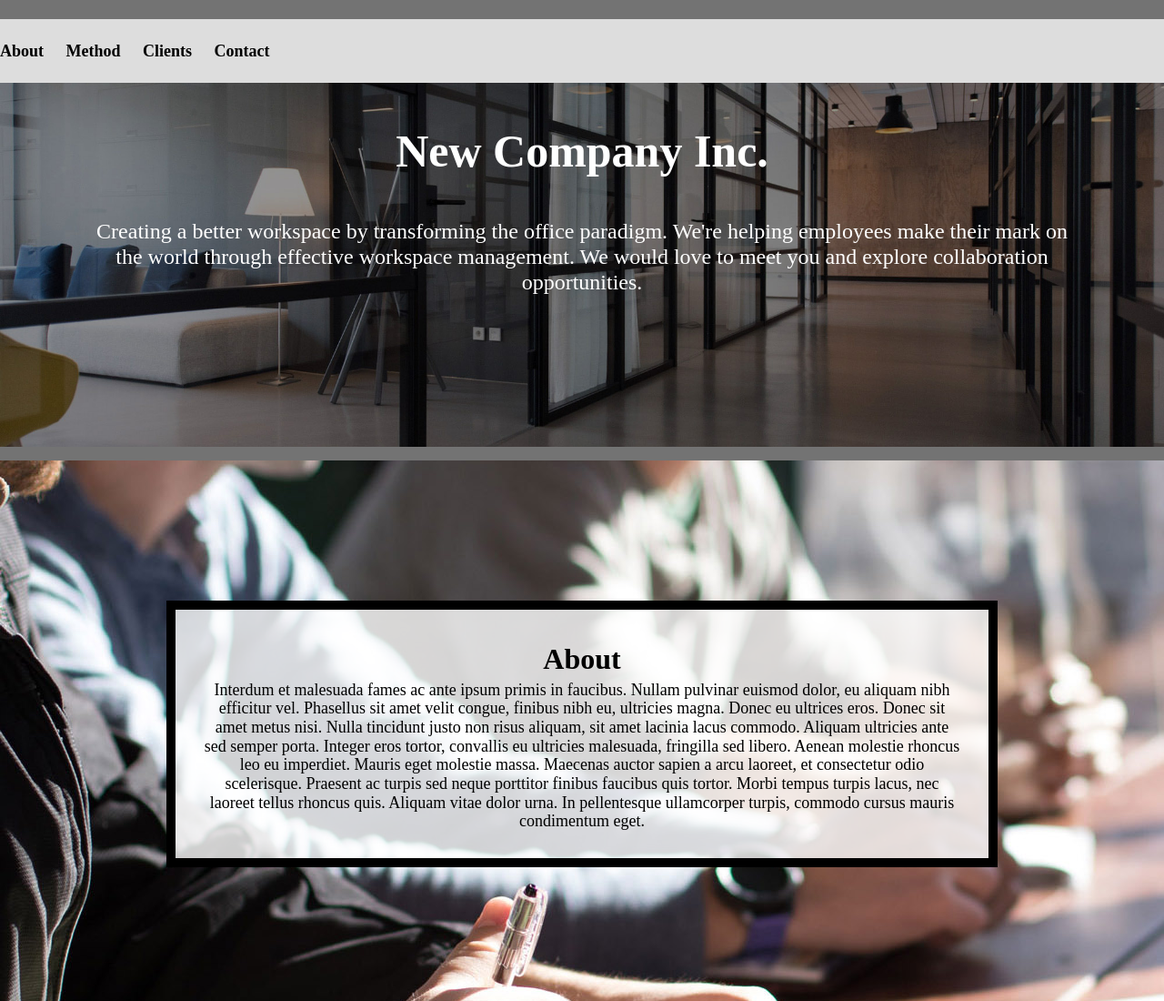
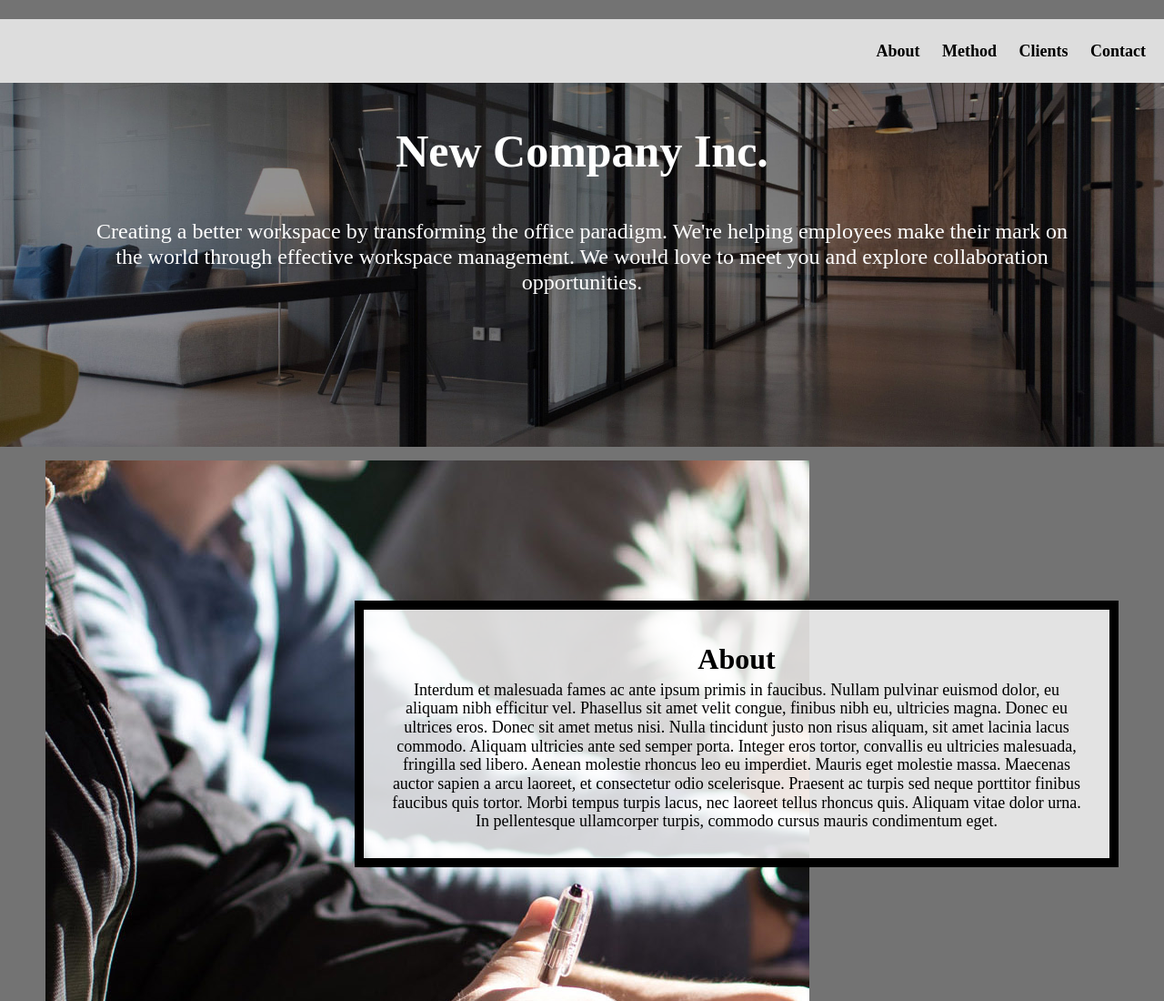
Before and after one commit to jhengste/si339_hw4, a plain HTML site: page index.html in a window 1280 px wide. Shown: the top 1100 px of the page at 91% size. Drawn offline with Linux system fonts and the light colour scheme.

Commit message:
ready to submit

```diff
--- a/css/style.css
+++ b/css/style.css
@@ -230,16 +230,38 @@ first div in the grid  and place it in the grid. */
 }
 
 /* Add your media query here */
-
+@media screen and (min-width: 800px) {
 
 	/* Step 9: Write the selector/rule property to style the nav element */
-
+	nav {
+		display: flex;
+		justify-content: flex-end;
+	}
 
 	/* Step 10: Write the selector/rule property to update the .container class */
+	.container {
+		grid-template-columns: 50px auto 500px auto 50px;
+	}
 
 
 	/* Steps 11 and 12: Update the grid-column property of the grid's children (where-needed)*/
+	.about,
+	.clients,
+	.method-image,
+	.contact-image {
+		grid-column: 3 / span 2;
+	}
 
+	.method,
+	.contact,
+	.about-image,
+	.clients-image {
+		grid-column: 2 / span 2;
+	}
 
 
 	/* Step 13:Write the selector/rule property to update the .text-block class */
+	.text-block {
+		max-height: 250px;
+	}
+}
```
Lines whose indentation alone changed are shown as unchanged.
